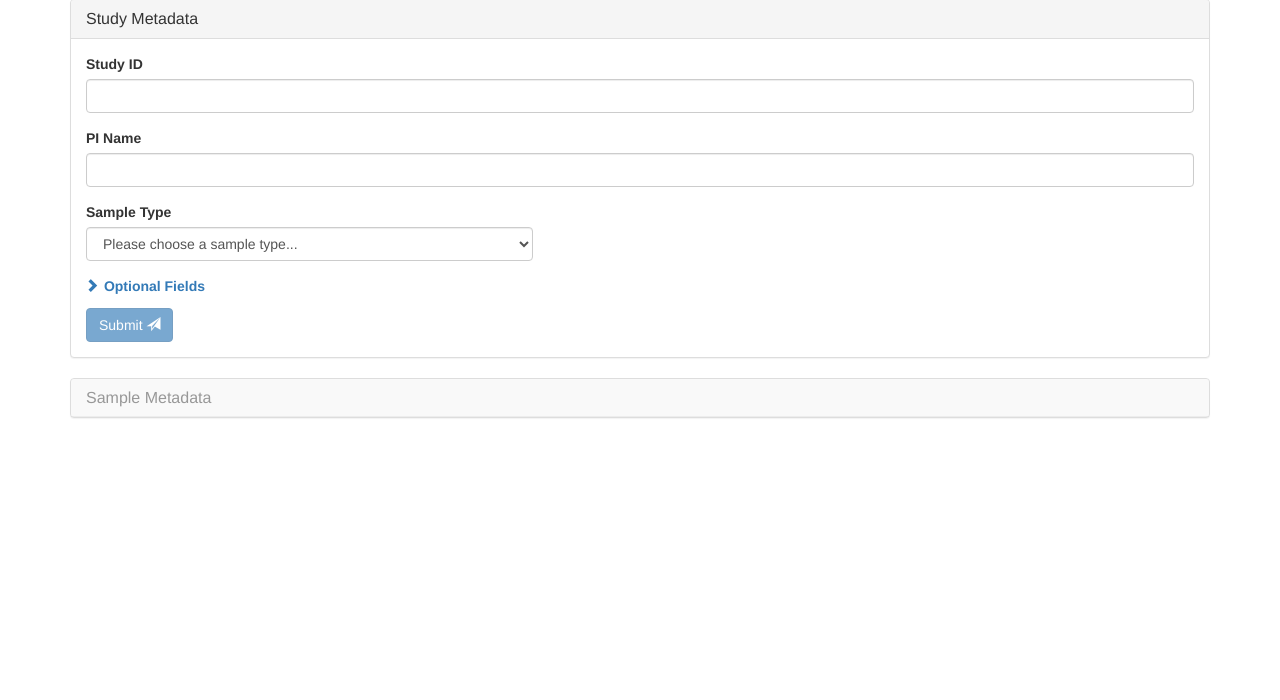
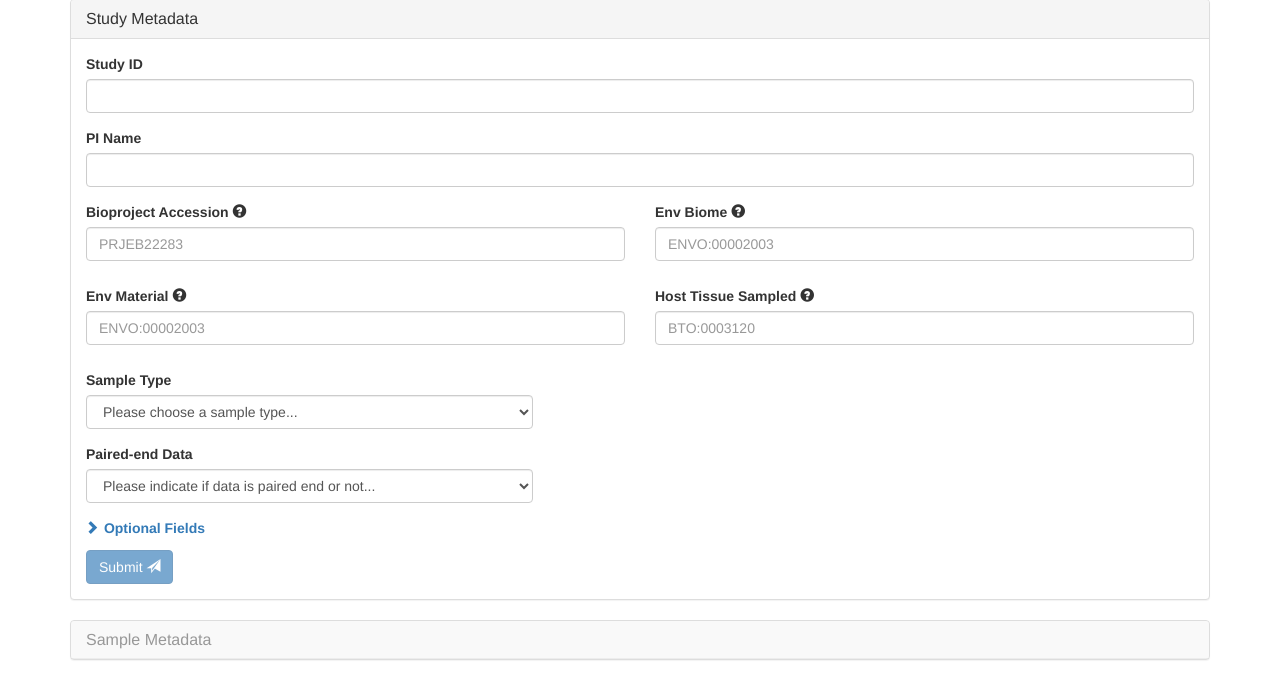
Before and after one commit to sagun98/jdrf1-1, a Django app: page /metadata/ in a window 1280 px wide. Shown: the part 394-1094 px from the top of the page. Before the commit the page ends 812 px from the top, so only its background shows below. Run offline with Django 3.2, Linux system fonts and the light colour scheme; the visitor is signed in with stand-in values (Sample User, id 1); parts of the project's set-up code (start-up, migrations or seed data) failed here and were passed over; some libraries are stand-ins or nearby versions.

Commit message:
Fixed security vulnerability when accessing upload_metadata page and moving some fields around in study metadata

```diff
--- a/jdrf/jdrf/urls.py
+++ b/jdrf/jdrf/urls.py
@@ -34,7 +34,7 @@ urlpatterns = [
     url(r'^files/(?P<file_name>.*)/delete$', views.delete_file,name="delete_file"),
     url(r'^files/delete$', views.delete_files,name="delete_files"),
     url(r'^files/(?P<file_name>.*)/rename$', views.rename_file,name="rename_file"),
-    url(r'^metadata/', TemplateView.as_view(template_name='upload_metadata.html'),name="upload_metadata"),
+    url(r'^metadata/', views.upload_metadata, name="upload_metadata"),
     url(r'^process/', views.process_files,name="process"),
     url(r'^download/$', views.download_files,name="download"),
     url(r'^about/', TemplateView.as_view(template_name='about.html'),name="about"),
--- a/jdrf/pages/templates/upload_metadata.html
+++ b/jdrf/pages/templates/upload_metadata.html
@@ -1,6 +1,7 @@
 {% load staticfiles %}
 <!DOCTYPE html>
 <html lang="en">
+
 <head>
   <meta charset="utf-8">
   <meta http-equiv="X-UA-Compatible" content="IE=edge">
@@ -32,7 +33,8 @@
   <nav class="navbar navbar-inverse navbar-fixed-top">
     <div class="container">
       <div class="navbar-header">
-          <button type="button" class="navbar-toggle collapsed" data-toggle="collapse" data-target="#navbar" aria-expanded="false" aria-controls="navbar">
+        <button type="button" class="navbar-toggle collapsed" data-toggle="collapse" data-target="#navbar"
+          aria-expanded="false" aria-controls="navbar">
           <span class="sr-only">Toggle navigation</span>
           <span class="icon-bar"></span>
           <span class="icon-bar"></span>
@@ -56,7 +58,8 @@
           <button class="btn btn-success" style="background: #11511b" type="submit">Logout</button>
         </form>
         {% endif %}
-        </div><!--/.navbar-collapse -->
+      </div>
+      <!--/.navbar-collapse -->
     </div>
   </nav>
   <!-- Main jumbotron for a primary marketing message or call to action -->
@@ -75,7 +78,8 @@
           <h4 class="modal-title" id="modal_label">Help: Analysis Description</h4>
         </div>
         <div class="modal-body">
-          <p>Please provide a detailed description the analysis performed to generate this file, including software version numbers.
+          <p>Please provide a detailed description the analysis performed to generate this file, including software
+            version numbers.
             Metadata for individual samples included in this analysis will be added on the next page.</p>
         </div>
         <div class="modal-footer">
@@ -87,7 +91,8 @@
 
   <div class="container">
     <h2>Upload Metadata</h2>
-        <p>Using the application on this page, upload study and sample metadata to deposit it with the JDRF MIBC for processing.</p>
+    <p>Using the application on this page, upload study and sample metadata to deposit it with the JDRF MIBC for
+      processing.</p>
 
     <div id="panel_study_metadata" class="panel panel-default">
       <div class="panel-heading">
@@ -97,25 +102,86 @@
         <form id="study_metadata_form" method="post" action="{% url 'upload_study_metadata' %}" data-toggle="validator">
           <div class="form-group has-feedback">
             <label for="study_id" class="control-label">Study ID</label>
-                      <input type="text" pattern="^[a-zA-Z0-9]+" class="form-control" id="study_id" name="study_id", placeholder="" required>
+            <input type="text" pattern="^[a-zA-Z0-9_\-]+" class="form-control" id="study_id" name="study_id" , placeholder=""
+              required>
             <span class="glyphicon form-control-feedback" aria-hidden="true"></span>
           </div>
           <div class="form-group has-feedback">
             <label for="pi_name" class="control-label">PI Name</label>
-                      <input type="text" pattern="^[A-Za-z]+" class="form-control" id="pi_name", name="pi_name", placeholder="" data-error="Please provide a valid PI name." required>
+            <input type="text" pattern="^[A-Za-z]+" class="form-control" id="pi_name" , name="pi_name" , placeholder=""
+              data-error="Please provide a valid PI name." required>
             <span class="glyphicon form-control-feedback" aria-hidden="true"></span>
             <div class="help-block with-errors"></div>
+          </div>
+          <div class="row">
+            <div class="col-md-6 form-group has-feedback">
+              <label for="bioproject_accession" class="control-label">Bioproject Accession</label>
+              <span class="glyphicon glyphicon-question-sign" data-toggle="tooltip" data-placement="top" title="Use BRENDA Tissue and Enzyme source"></span>
+              <input type="text" pattern="PRJ\w+\d+" class="form-control" id="bioproject_accession" , name="bioproject_accession"
+                , data-error="Please provide a bioproject accession in the format PRJXX#####" placeholder="PRJEB22283">
+              <span class="glyphicon form-control-feedback" aria-hidden="true"></span>
+              <div class="help-block with-errors"></div>
+            </div>
+            <div class="col-md-6 form-group has-feedback">
+              <label for="env_biom" class="control-label">Env Biome</label>
+              <span class="glyphicon glyphicon-question-sign" data-toggle="tooltip" data-placement="top" title="Use BRENDA Tissue and Enzyme source"></span>
+              <input type="text" pattern="ENVO:\d+" class="form-control" id="env_biom" , name="env_biom" , data-error="Please provide corresponding biome from EnvO ontology."
+                placeholder="ENVO:00002003">
+              <span class="glyphicon form-control-feedback" aria-hidden="true"></span>
+              <div class="help-block with-errors"></div>
+            </div>
+          </div>
+          <div class="row">
+            <div class="col-md-6 form-group has-feedback">
+              <label for="env_material" class="control-label">Env Material</label>
+              <span class="glyphicon glyphicon-question-sign" data-toggle="tooltip" data-placement="top" title="Use BRENDA Tissue and Enzyme source"></span>
+              <input type="text" pattern="ENVO:\d+" class="form-control" id="env_material" , name="env_material" ,
+                data-error="Please provide corresponding material from EnvO ontology." placeholder="ENVO:00002003">
+              <span class="glyphicon form-control-feedback" aria-hidden="true"></span>
+              <div class="help-block with-errors"></div>
+            </div>
+            <div class="col-md-6 form-group has-feedback">
+              <label for="host_tissue_sampled" class="control-label">Host Tissue Sampled</label>
+              <span class="glyphicon glyphicon-question-sign" data-toggle="tooltip" data-placement="top" title="Use BRENDA Tissue and Enzyme source"></span>
+              <input type="text" pattern="BTO:\d+" class="form-control" id="host_tissue_sampled" , name="host_tissue_sampled"
+                , data-error="Please provide corresponding host tissue sampled from BTO ontology." placeholder="BTO:0003120">
+              <span class="glyphicon form-control-feedback" aria-hidden="true"></span>
+              <div class="help-block with-errors"></div>
+            </div>
           </div>
           <div class="col-xs-5">
             <div class="form-group">
               <label for="sample_type" class="control-label">Sample Type</label>
-                      <select id="sample_type", name="sample_type" class="form-control" data-width="50%" required>
+              <select id="sample_type" , name="sample_type" class="form-control" data-width="50%" required>
                 <option disabled selected value>Please choose a sample type...</option>
                 <option value="MGX">Metagenomics</option>
                 <option value="MTX">Metatranscriptomics</option>
                 <option value="16S">16S</option>
                 <option value="other">Other</option>
               </select>
+            </div>
+          </div>
+          <div class="clearfix"></div>
+          <div id="paired-end-div" class="col-xs-5">
+            <div class="form-group">
+              <label for="paired" class="control-label">Paired-end Data</label>
+              <select id="paired" , name="paired" class="form-control" data-width="50%" required>
+                <option selected disabled value>Please indicate if data is paired end or not...</option>
+                <option value="yes">Yes</option>
+                <option value="no">No</option>
+              </select>
+            </div>
+          </div>
+          <div class="clearfix"></div>
+          <div id="analysis_desc_div" class="col-md-8 hidden nopadding">
+            <div class="form-group">
+              <label for="analysis_desc">Analysis Description</label>
+              <a data-toggle="tooltip" data-placement="top" title="Please click for more information">
+                <span class="glyphicon glyphicon-info-sign" data-toggle="modal" data-target="#analysis_desc_modal"
+                  aria-labelledby="myModalLabel">
+                </span>
+              </a>
+              <textarea class="form-control" id="analysis_desc" name="analysis_desc" rows="3"></textarea>
             </div>
           </div>
           <div class="clearfix"></div>
@@ -126,70 +192,37 @@
             </a>
             <div class="collapse" id="collapseFilter">
               <div class="form-group has-feedback">
-                          <label for="bioproject_accession" class="control-label">Bioproject Accession</label>
-                          <input type="text" pattern="PRJ\w+\d+" class="form-control" id="bioproject_accession", name="bioproject_accession", data-error="Please provide a bioproject accession in the format PRJXX#####" placeholder="PRJEB22283">
-                          <pan class="glyphicon form-control-feedback" aria-hidden="true"></pan>
-                          <div class="help-block with-errors"></div>
-                      </div>
-                      <div class="form-group has-feedback">
                 <label for="geo_loc_name" class="control-label">Geo Location Name</label>
-                          <input type="text" pattern="[a-zA-Z]+:[a-zA-Z]+:[a-zA-Z]+" class="form-control" id="geo_loc_name", name="geo_loc_name", data-error="Please provide a geolocation name in format Country:State:City" placeholder="US:Massachusetts:Boston">
-                          <pan class="glyphicon form-control-feedback" aria-hidden="true"></pan>
+                <span class="glyphicon glyphicon-question-sign" data-toggle="tooltip" data-placement="top" title="Use BRENDA Tissue and Enzyme source"></span>
+                <input type="text" pattern="[a-zA-Z]+:[a-zA-Z]+:[a-zA-Z]+" class="form-control" id="geo_loc_name" ,
+                  name="geo_loc_name" , data-error="Please provide a geolocation name in format Country:State:City"
+                  placeholder="US:Massachusetts:Boston">
+                <span class="glyphicon form-control-feedback" aria-hidden="true"></span>
                 <div class="help-block with-errors"></div>
               </div>
               <div class="form-group has-feedback">
                 <label for="sequencing_facility" class="control-label">Sequencing Facility</label>
-                          <input type="text" class="form-control" id="sequencing_facility", name="sequencing_facility", data-error="Please provide a Sequencing Facility" placeholder="Broad Institute">
-                          <pan class="glyphicon form-control-feedback" aria-hidden="true"></pan>
-                          <div class="help-block with-errors"></div>
-                      </div>
-                      <div class="form-group has-feedback">
-                          <label for="env_biom" class="control-label">Env Biome</label>
-                          <input type="text" pattern="ENVO:\d+" class="form-control" id="env_biom", name="env_biom", data-error="Please provide corresponding biome from EnvO ontology." placeholder="ENVO:00002003">
-                          <pan class="glyphicon form-control-feedback" aria-hidden="true"></pan>
+                <span class="glyphicon glyphicon-question-sign" data-toggle="tooltip" data-placement="top" title="Use BRENDA Tissue and Enzyme source"></span>
+                <input type="text" class="form-control" id="sequencing_facility" , name="sequencing_facility" ,
+                  data-error="Please provide a Sequencing Facility" placeholder="Broad Institute">
+                <span class="glyphicon form-control-feedback" aria-hidden="true"></span>
                 <div class="help-block with-errors"></div>
               </div>
               <div class="form-group has-feedback">
                 <label for="env_feature" class="control-label">Env Feature</label>
-                          <input type="text" pattern="ENVO:\d+" class="form-control" id="env_feature", name="env_feature", data-error="Please provide corresponding feature from EnvO ontology." placeholder="ENVO:00002003">
-                          <pan class="glyphicon form-control-feedback" aria-hidden="true"></pan>
-                          <div class="help-block with-errors"></div>
-                      </div>
-                      <div class="form-group has-feedback">
-                        <label for="env_material" class="control-label">Env Material</label>
-                        <input type="text" pattern="ENVO:\d+" class="form-control" id="env_material", name="env_material", data-error="Please provide corresponding material from EnvO ontology." placeholder="ENVO:00002003">
-                        <pan class="glyphicon form-control-feedback" aria-hidden="true"></pan>
+                <span class="glyphicon glyphicon-question-sign" data-toggle="tooltip" data-placement="top" title="Use BRENDA Tissue and Enzyme source"></span>
+                <input type="text" pattern="ENVO:\d+" class="form-control" id="env_feature" , name="env_feature" ,
+                  data-error="Please provide corresponding feature from EnvO ontology." placeholder="ENVO:00002003">
+                <span class="glyphicon form-control-feedback" aria-hidden="true"></span>
                 <div class="help-block with-errors"></div>
               </div>
               <div class="form-group has-feedback">
                 <label for="animal_vendor" class="control-label">Animal Vendor</label>
-                        <input type="text" pattern="^[A-Za-z]+" class="form-control" id="animal_vendor", name="animal_vendor", data-error="Please provide a valid animal vendor." placeholder="JAX">
-                        <pan class="glyphicon form-control-feedback" aria-hidden="true"></pan>
+                <span class="glyphicon glyphicon-question-sign" data-toggle="tooltip" data-placement="top" title="Use BRENDA Tissue and Enzyme source"></span>
+                <input type="text" pattern="^[A-Za-z]+" class="form-control" id="animal_vendor" , name="animal_vendor"
+                  , data-error="Please provide a valid animal vendor." placeholder="JAX">
+                <span class="glyphicon form-control-feedback" aria-hidden="true"></span>
                 <div class="help-block with-errors"></div>
-                      </div>
-                      <div class="form-group has-feedback">
-                        <label for="host_tissue_sampled" class="control-label">Host Tissue Sampled</label>
-                        <input type="text" pattern="BTO:\d+" class="form-control" id="host_tissue_sampled", name="host_tissue_sampled", data-error="Please provide corresponding host tissue sampled from BTO ontology." placeholder="BTO:0003120">
-                        <pan class="glyphicon form-control-feedback" aria-hidden="true"></pan>
-                        <div class="help-block with-errors"></div>
-                      </div>
-                     <div class="col-xs-5">
-                        <div class="form-group">
-                          <label for="paired" class="control-label">Paired-end Data</label>
-                          <select id="paired", name="paired" class="form-control" data-width="50%">
-                            <option value=""></option>
-                            <option value="yes">Yes</option>
-                            <option value="no">No</option>
-                          </select>
-                        </div>
-                      </div>
-                      <div class="clearfix"></div>
-                      <div id="analysis_desc_div" class="col-md-8 hidden nopadding">
-                        <div class="form-group">
-                          <label for="analysis_desc">Analysis Description</label>
-                          <span class="glyphicon glyphicon-question-sign" data-toggle="modal" data-target="#analysis_desc_modal" aria-labelledby="myModalLabel"></span>
-                          <textarea class="form-control" id="analysis_desc" name="analysis_desc" rows="3"></textarea>
-                        </div>
               </div>
             </div>
           </div>
@@ -214,7 +247,7 @@
         <br />
         <div class="row">
           <div class="col-md-8 col-md-offset-2">
-                <form id="upload_form" enctype="multipart/form-data" method="post" >
+            <form id="upload_form" enctype="multipart/form-data" method="post">
               <input id="metadata_file_upload" name="metadata_file" type="file">
             </form>
           </div>
@@ -227,8 +260,7 @@
 
           <div id="validation_error_single" class="alert alert-danger hidden"></div>
           <div id="datatables_div">
-                <table id="metadata_file_preview" class="table table-striped table-bordered"
-                  cellspacing="0" width="100%">
+            <table id="metadata_file_preview" class="table table-striped table-bordered" cellspacing="0" width="100%">
               <thead>
                 <tr>
                   <th>Sample ID</th>
@@ -268,8 +300,17 @@
         </div>
       </div>
     </div>
-        <div id="upload_success" class="alert alert-success hidden" role="alert"><div class="glyphicon glyphicon-ok-sign"></div><div>Metadata successfully uploaded. Please proceed to the <a class="alert-link" href="{% url 'upload' %}">Upload Data</a> page to continue.</div></div>
-        <div id="date_format_audit" class="alert alert-warning hidden" role="alert"><div class="glyphicon glyphicon-exclamation-sign"></div><div>Please note that all dates found in the metadata have been auto-converted to <b>YYYY-MM-DD</b> (i.e. <b>2018-04-18</b>) format for consistency.</div></div>
+    <div id="upload_success" class="alert alert-success hidden" role="alert">
+      <div class="glyphicon glyphicon-ok-sign"></div>
+      <div>Metadata successfully uploaded. Please proceed to the <a class="alert-link" href="{% url 'upload' %}">Upload
+          Data</a> page to continue.</div>
+    </div>
+    <div id="date_format_audit" class="alert alert-warning hidden" role="alert">
+      <div class="glyphicon glyphicon-exclamation-sign"></div>
+      <div>Please note that all dates found in the metadata have been auto-converted to <b>YYYY-MM-DD</b> (i.e. <b>2018-04-18</b>)
+        format for consistency.</div>
+    </div>
   </div> <!-- /container -->
 </body>
+
 </html>
--- a/jdrf/pages/views.py
+++ b/jdrf/pages/views.py
@@ -99,6 +99,16 @@ def upload_files(request):
         form = UploadForm()
 
     return render(request,'upload.html', {'form': form})
+
+
+@login_required(login_url='/login/')
+@csrf_exempt
+@requires_csrf_token
+def upload_metadata(request):
+    """ Generic view here just to handle authentication and redirect in case
+    the user is not logged in"""
+    logger, user, upload_folder, process_folder = get_user_and_folders_plus_logger(request)
+    return render(request, 'upload_metadata.html')
 
 
 @login_required(login_url='/login/')
--- a/jdrf/static/js/jdrf_upload_metadata.js
+++ b/jdrf/static/js/jdrf_upload_metadata.js
@@ -7,6 +7,9 @@
         xhr.setRequestHeader('X-CSRFToken',
                              $("input[name='csrfmiddlewaretoken']").val());
       }});
+
+    // Hope this doesn't break the datatables error tooltips...
+    $('[data-toggle="tooltip"]').tooltip()
 
     var editor_opts = {
         table: "#metadata_file_preview",
@@ -56,10 +59,12 @@
 
         if (value == "other") {
             $('#analysis_desc_div').removeClass('hidden');
+            $('#paired-end-div').addClass('hidden');
             is_other_data_type = true;
         } else {
             $('#analysis_desc').val("");
             $('#analysis_desc_div').addClass('hidden');
+            $('#paired-end-div').removeClass('hidden');
             is_other_data_type = false;
         }
     })
@@ -418,5 +423,4 @@
         $('#upload_success').removeClass('hidden');
         $('#date_format_audit').removeClass('hidden');
      });
-
  });
```
Also changed, not shown: jdrf/static/css/jdrf.css (line endings or trailing spaces). Lines whose indentation alone changed are shown as unchanged.
